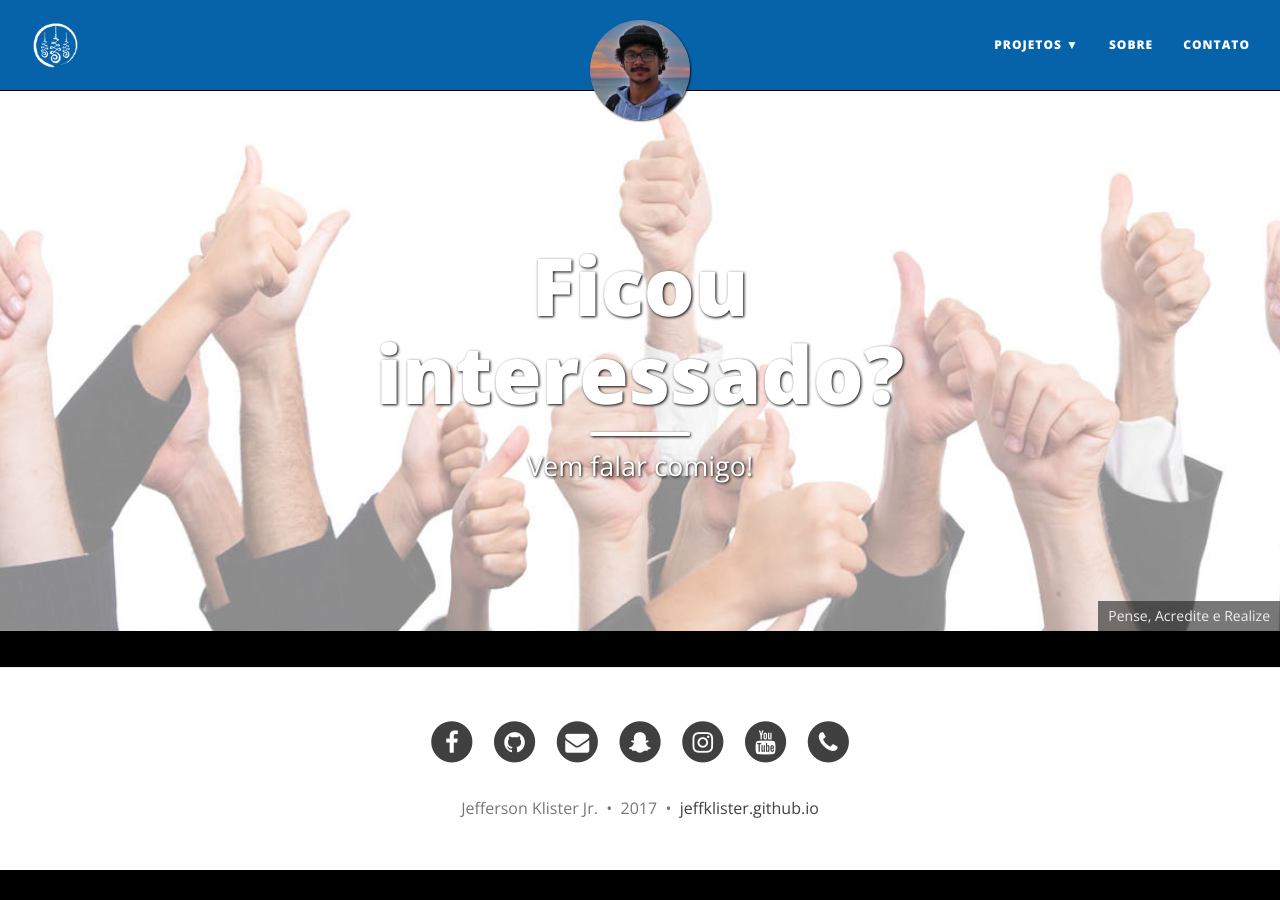
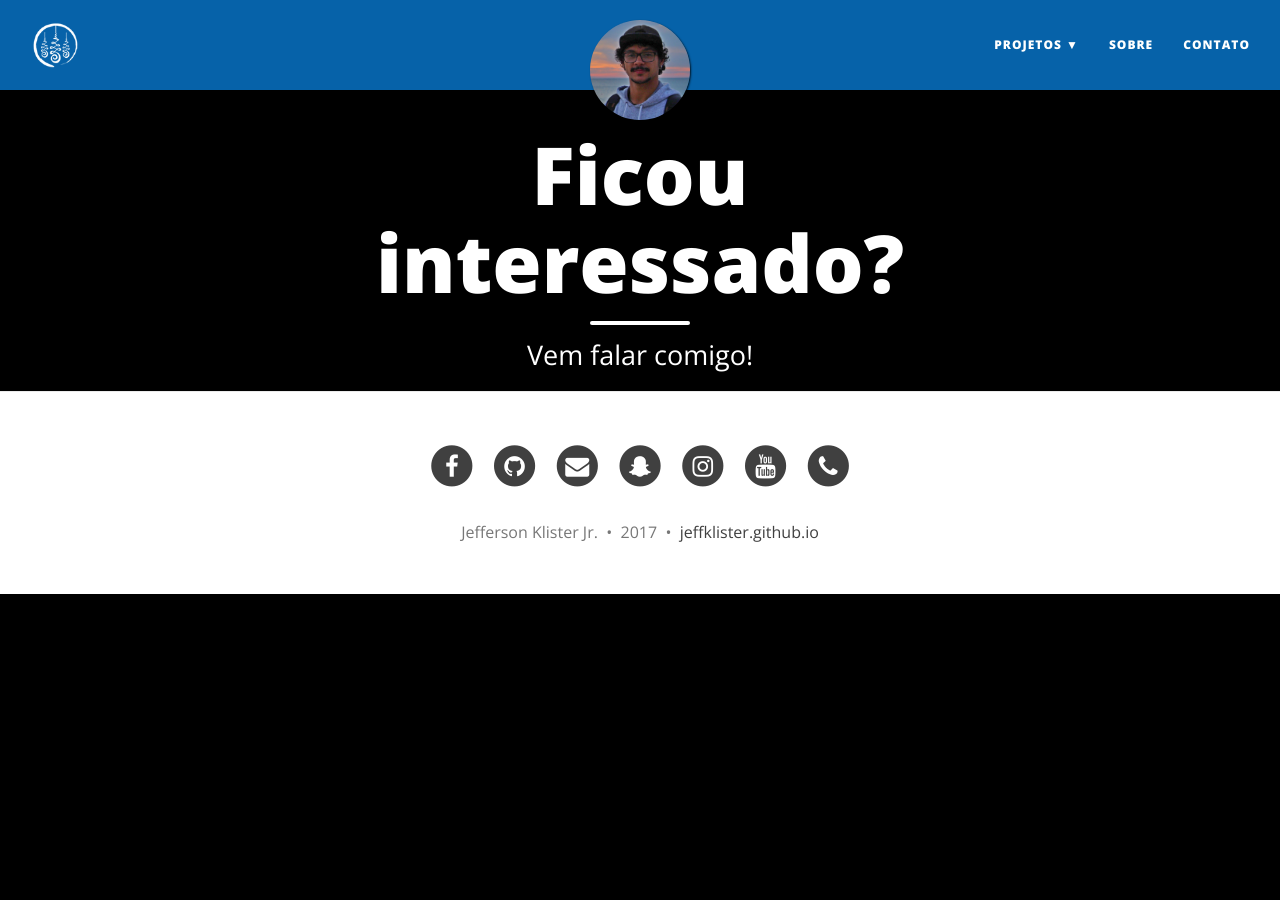
Before and after one commit to jeffklister/jeffklister.github.io, a Jekyll site: the page built from contato.md, in a window 1280 px wide. Built offline with Jekyll 4.4.1, drawn with Linux system fonts in a browser that asks for light colours; nearby versions of some CDN libraries.

Commit message:
retirada imagem contato

```diff
--- a/contato.md
+++ b/contato.md
@@ -2,6 +2,4 @@
 layout: page
 title: Ficou interessado?
 subtitle: Vem falar comigo!
-bigimg:
-- "/img/ctt.jpg": Pense, Acredite e Realize
 ---
```
